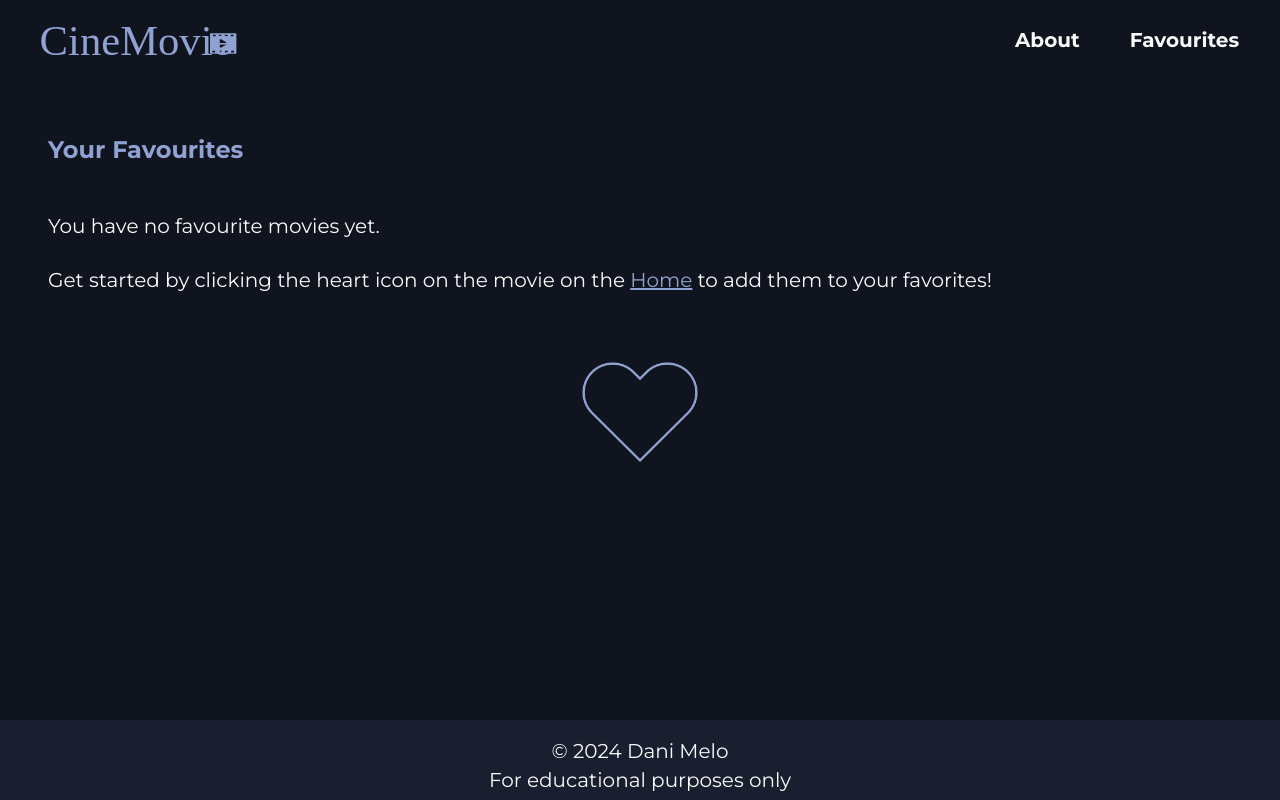
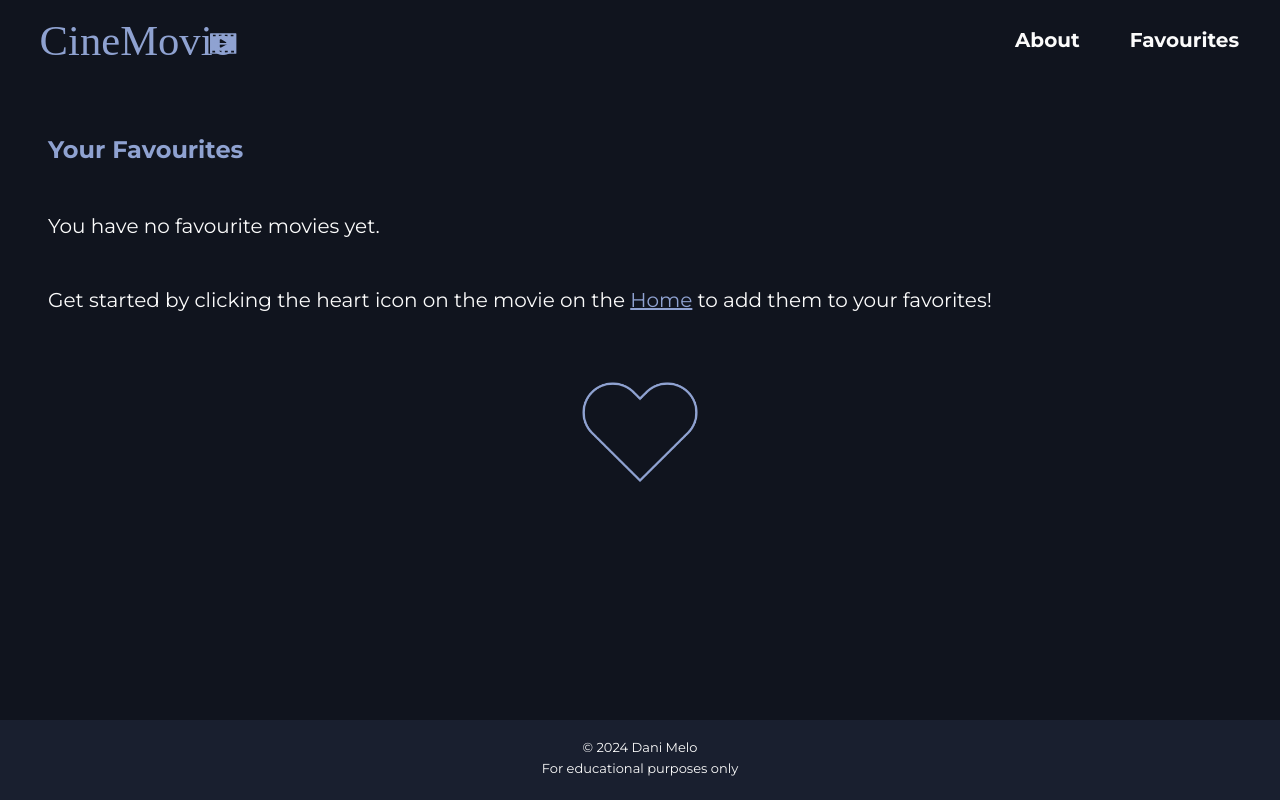
Before and after one commit to danielacmelo/movie-app, a React (Vite) app: page /favourites in a window 1280 px wide. Built offline with nearby package versions, Linux system fonts and the light colour scheme.

Commit message:
update size font desktop

```diff
--- a/src/styles/scss/_favourites.scss
+++ b/src/styles/scss/_favourites.scss
@@ -6,40 +6,43 @@
         display: flex;
         flex-direction: column;
         align-items: left;
-    }
-
-    .no-favourites p {
-     margin-bottom: 1.875rem;
-    }
-
-    @include mq(37.5rem){
-        p {
-            margin-bottom: 3.125rem ;
-        }
-    }
 
     @include mq(62rem){
         h2{
             font-size: 1.5rem
         }
-
-        p {
-            font-size: 1.25rem
-        }
     }
-
+}
 
     .heartIcon{
         display: block;
         justify-content: center;
         height: 6.25rem;
         margin: 3.75rem auto 1.25rem;
+
+
+        @include mq(37.5rem){
+                margin: 4.375rem auto 1.25rem;
+            }
     }
 
 
-    @include mq(37.5rem){
-        .heartIcon{
-            height: 6.25rem;
-            margin: 4.375rem auto 1.25rem;
+    .no-favourites {
+        p {
+            margin-bottom: 1.875rem;
+        }
+
+        @include mq(37.5rem){
+            p {
+                margin-bottom: 3.125rem ;
+
+            }
+        }
+
+        @include mq(62rem){
+            p {
+                font-size: 1.25rem
+            }
+
         }
     }
```
